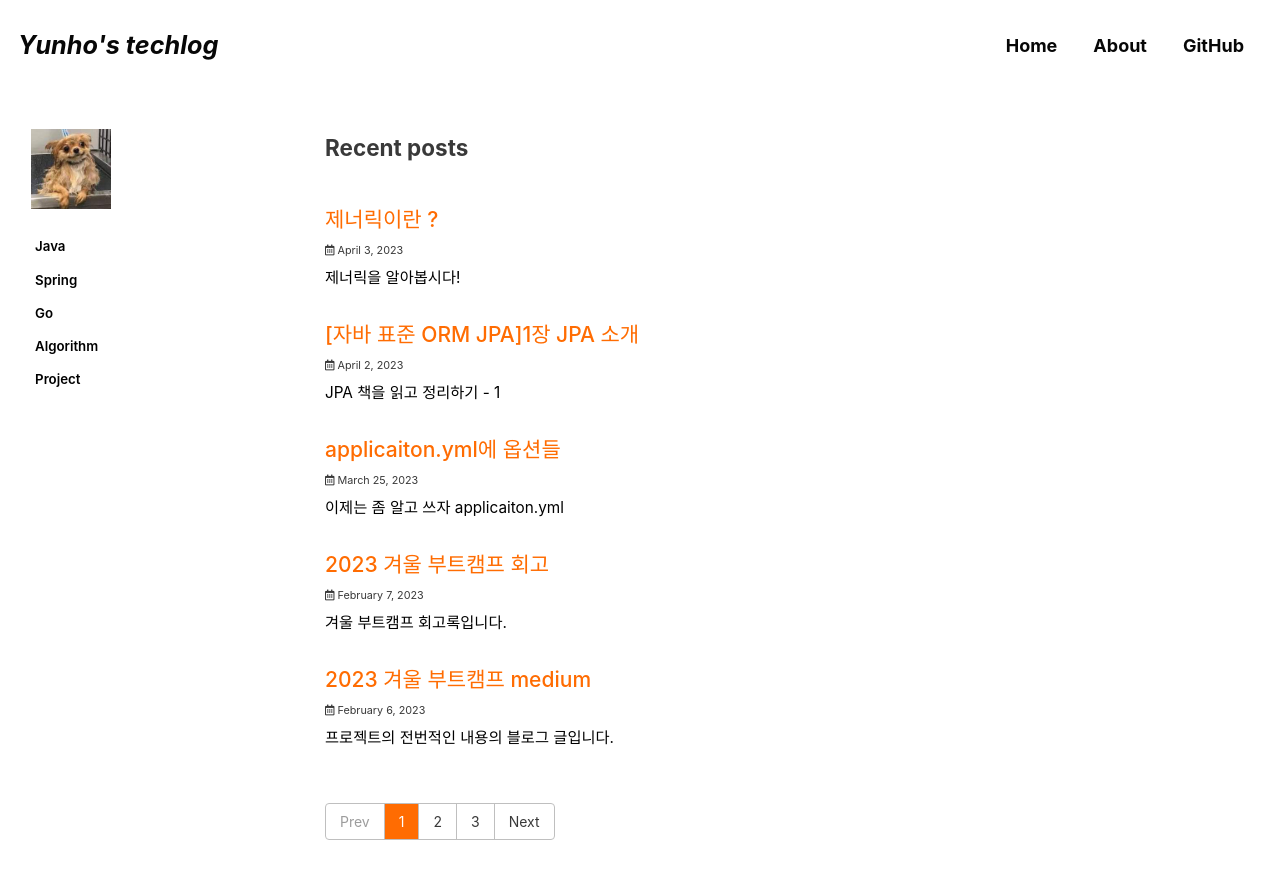
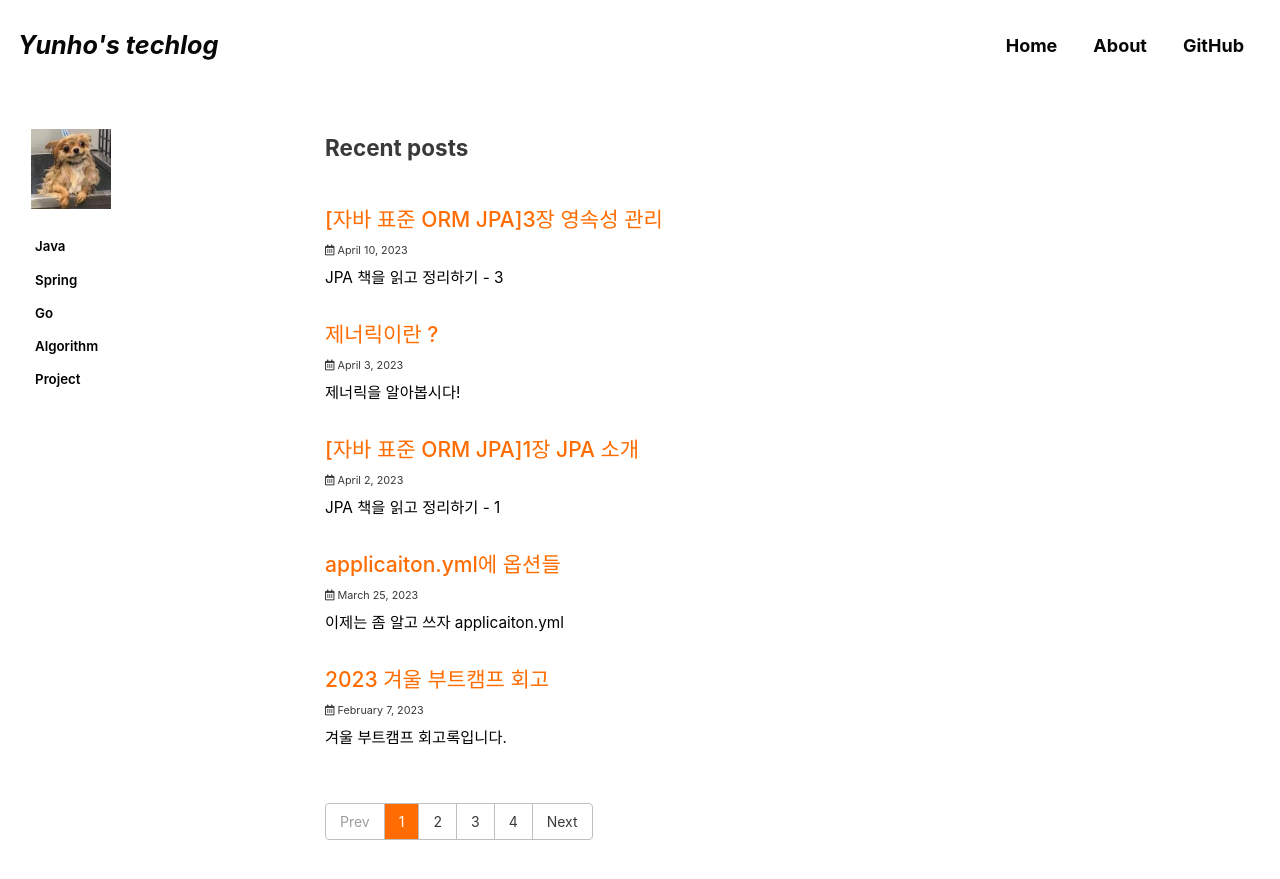
Before and after one commit to yunhobb/yunhobb.github.io, a Jekyll site: the page built from index.html, in a window 1280 px wide and 900 px high. Shown: the top 879 px of the window. Built offline with Jekyll 4.4.1, drawn with Linux system fonts in a browser that asks for light colours; cached includes are drawn as plain includes; some web fonts are replaced; the list of posts is cut into pages by our own code; part of the change alters nothing that is shown.

Commit message:
jpa 3장

````diff
--- a/_pages/about.md
+++ b/_pages/about.md
@@ -1,8 +1,8 @@
 ---
-title: "Hi all! I'm OOOOOO👋🏻"
+title: "Hi all! I'm yunho👋🏻"
 permalink: /about/
 layout: single
 comments: false
 ---
 
-본인 소개 여기에 입력
+안녕하세요
--- /dev/null
+++ b/_posts/2023-04-10-spring-JPA2.md
@@ -0,0 +1,118 @@
+---
+title: "[자바 표준 ORM JPA]3장 영속성 관리"
+excerpt: "JPA 책을 읽고 정리하기 - 3"
+
+categories:
+  - Spring
+tags:
+  - [Spring]
+
+permalink: /spring/jpa3
+
+toc: true
+toc_sticky: true
+
+date: 2023-04-10
+last_modified_at: 2023-04-10
+---
+# 엔티티 매니저 팩토리와 엔티티 매니저
+엔티티 매니저 펙토리는 여러 스레드가 동시에 접근해도 안전하므로 서로 다른 스레드 간에 공유해도 되지만, **엔티티 매니저는 여러 스레드가 동시에 접근하면 동시성 문제가 발생** 하므로 스레드 간에 절대 공유하면 안 된다.
+<img width="490" alt="image" src="https://user-images.githubusercontent.com/87285536/231139293-88de0015-47da-4981-aa46-e16506ae67c7.png"><br>
+
+위 그림을 보면 하나의 EntityManagerFactory에서 다수의 EntityManager를 생성했다. EntityManager1은 아직 데이터베이스 커넥션을 사용하지 않는데, 엔티티 매니저는 데이터베이스 연결이 **꼭 필요한 시점까지 커넥션을 얻지 않는다**. EntityManager2는 커넥션을 사용 중인데 보통 트랜잭션을 시작할 때 커넥션을 획득한다.
+
+# 영속성 컨택스트란?
+영속성 컨택스트는 **"엔티티를 영구 저장하는 환경"**
+```em.persist(member);``` 에서 ```persist()``` 메소드는 엔티티 매니저를 사용해서 회원 엔티티를 영속성 컨텍스트에 저장한다.
+
+# 엔티티 생명주기
+<img width="400" alt="image" src="https://user-images.githubusercontent.com/87285536/231142045-646f75cf-6166-4329-b80e-81ea2d456bd6.png"><br>
+
+엔티티에는 4자지 상태가 존재한다.
+* 비영속 new/transient: 영속성 컨텍스트와 전혀 관계가 없는 상태
+* 영속 managed: 영속성 컨텍스트에 저장된 상태
+* 준영속 detached: 영속성 컨텍스트에 저장되었다가 분리된 상태
+* 삭제 removed: 삭제된 상태
+## 비영속
+엔티티 객체를 생성했다. 순수한 객체 상태이며 아직 저장하지 않았다.
+## 영속
+영속성 컨텍스트가 관리하는 엔티티를 영속 상태라 한다. 결국 영속 상태라는 것은 영속성 컨텍스트에 의 관리된다는 뜻이다.
+## 준영속
+영속성 컨텍스트가 관리하던 영속 상태의 엔티티를 영속성 컨텍스트가 관리하지 않으면 준영속 상태가 된다.
+## 삭제
+엔티티를 영속성 컨텍스트와 데이터베이스에서 삭제한다.
+
+# 영속성 컨텍스트의 특징
+* 영속성 컨텍스트와 식별자 값 : 영속 상태는 식별자 값(기본키와 맵핑한 값)이 반드시 있어야 한다.
+* 영속성 컨텍스트와 데이터베이스 저장
+* 영속성 컨텍스트가 엔티티를 관리하면 다음과 같은 점이 있다.
+  * 1차 캐시
+  * 동일성 보장
+  * 트랙잭션을 지원하는 쓰기 지연
+  * 변경 감지
+  * 지연 로딩
+
+## 조회
+<img width="425" alt="image" src="https://user-images.githubusercontent.com/87285536/231148345-da319898-8ba4-4dca-baca-3f6637cf6ed0.png"><br>
+<img width="681" alt="image" src="https://user-images.githubusercontent.com/87285536/231148540-2f5ea9a4-2ce8-48c5-85cd-d767143540fd.png"><br>
+
+1차 캐시에서 식별자 값으로 엔티티를 찾는다. 만약 찾는 엔티티가 있으면 데이터베이스를 조회하지 않고 메모리에 있는 1차 캐시에서 엔티티를 조회한다.
+만약 엔티티가 1차 캐시에 없으면 엔티티 매니저는 데이터베이스를 조회해서 엔티티를 생성한다. 그리고 1차 캐시에 저장한 후에 영속 상태의 엔티티를 반환한다.
+(영속성 컨텍스트는 성능상 이점과 엔티티의 동일성을 보장한다.)
+
+## 등록
+<img width="495" alt="image" src="https://user-images.githubusercontent.com/87285536/231154361-8ad1d3f1-185f-450f-bce7-acf338e407b0.png"><br>
+먼저 회원 A를 영속화 했다. 영속성 컨텍스트는 1차 캐시에 회원 엔티티를 저장하면서 동시에 회원 엔티티 정보로 등록 쿼리를 만든다. 그리고 만들어진 등록 쿼리를 쓰기 지연 SQL 저장소에 보관한다.
+
+<img width="486" alt="image" src="https://user-images.githubusercontent.com/87285536/231154419-2c6e3150-8b4e-4b5b-b102-8f46d50ddf9a.png"><br>
+다음으로 회원 B를 영속화했다. 마찬가지로 회원 엔티티 정보로 등록 쿼리를 생성해서 쓰기 지연 SQL 저장소에 보관한다. 현재 쓰기 지연 SQL 저장소에는 등록 쿼리가 2건 저장되었다.
+
+
+<img width="467" alt="image" src="https://user-images.githubusercontent.com/87285536/231154579-4f0fd217-3449-48ec-9f7a-5ff04682315d.png"><br>
+
+마지막으로 트랜잭션을 커밋했다. 트랜잭션을 커밋하면 엔티티 매니저는 우선 영속성 컨텍스트를 플러시한다. 플러시는 영속성 컨텍스트의 변경 내용을 데이터베이스에 동기화하는 작업인데 이때 등록, 수정, 삭제한 엔티티를 데이터베이스에 반영한다. 좀 더 자세히 말하면 쓰기 지연 SQL 저장소에 모인 쿼리를 데이터베이스에 보낸다.
+
+JPA는 엔티티를 영속성 컨텍스트에 보관할 때, 최초 상태를 복사해서 저장해두는데 이것을 스냅샷이라고 한다. 그리고 플러시 시점에 스냅샷과 엔티티를 비교해서 변경된 엔티티를 찾는다.
+
+1. 트랜잭션을 커밋하면 엔티티 매니저 내부에서 먼저 플러시flush()가 호출된다.
+2. 엔티티와 스냅샷을 비교해서 변경된 엔티티를 찾는다.
+3. 변경된 엔티티가 있으면 수정 쿼리를 생성해서 쓰기 지연 SQL 저장소에 보낸다.
+4. 쓰기 지연 저장소의 SQL을 데이터베이스에 보낸다.
+5. 데이터베이스 트랜잭션을 커밋한다.
+
+## 삭제
+삭제 대상을 조회한 후 ```remove```로 삭제를 한다. 삭제된 대상은 갈비지 컬렉션의 대상이 되도록 두는 것이 좋다
+
+# 플러쉬(flush
+**플러시flush()는 영속성 컨텍스트의 변경 내용을 데이터베이스에 반영한다)**
+1. 변경 감지가 동작해서 영속성 컨텍스트에 있는 모든 엔티티를 스냅샷과 비교해서 수정된 엔티티를 찾는다. 수정된 엔티티는 수정 쿼리를 만들어 쓰기 지연 SQL 저장소에 등록한다.
+2. 쓰기 지연 SQL 저장소의 쿼리를 데이터베이스에 전송한다(등록, 수정, 삭제, 쿼리)
+영속성 컨태스트를 플러시 하는방법 3가지
+* 직접호출
+  * 메소드를 직접 호출해서 영속성 컨텍스트를 강제로 플러시한다.
+  * 테스트나 다른 프레임워크와 JPA를 함께 사용할 때를 제외하거 거의 사용하지 않는다.
+* 틀랜잭션 커밋 시 플러시 자동 호출
+  * 트랜잭션을 커밋하기 전에 꼭 플러시를 호출해서 영속성 컨택스트의 변경 내용을 데이터베이스에 반영해야한다.
+* JPQL 쿼리 실행시 플러시 자동 호출
+  * 쿼리를 실행하기 직전에 플러시를 해서 변경 내용을 데이터베이스에 반영해야 한다.
+  * JPA는 이런 문제를 예방하기 위해 JPQL을 실행할 때도 플러시를 자동 호출한다.
+  * 참고로 식별자를 기준으로 조회하는 find() 메서드를 호출할 때는 플러시가 실행되지 않는다.
+
+# 준영속
+영속성 컨텍스트가 관리하는 영속 상태의 엔티티가 영속성 컨텍스트에서 분리detached된 것을 준영속 상태라 한다. 따라서 준영속 상태의 엔티티는 영속성 컨텍스트가 제공하는 기능을 사용할 수 없다.
+
+영속 상태의 엔티티를 준영속 상태로 만드는 방법은 크게 3가지이다.
+## em.detach(entity)
+: 특정 엔티티만 준영속 상태로 전환한다.
+<img width="449" alt="image" src="https://user-images.githubusercontent.com/87285536/231163453-5c904d06-591b-44a2-afef-30c68d5faaac.png"><br>
+<img width="417" alt="image" src="https://user-images.githubusercontent.com/87285536/231163620-60ddbbb5-51d7-4114-b95b-028c14bcbd29.png"><br>
+준영속 상태는 영속성 컨텍스트로부터 분리된 상태다
+
+## em.clear()
+: 영속성 컨텍스트를 완전히 초기화한다.
+* clear()는 영속성 컨텍스트에 있는 모든 것을 영속성 컨텍스트를 제거하고 새로 만든 것처럼 초기화 시킨다.
+* 준영속 상태이므로 영속성 컨텍스트가 지원하는 변경 감지는 동작하지 않는다
+* 따라서 데이터베이스에도 반영되지 않는다.
+## em.close()
+: 영속성 컨텍스트를 종료한다.
+* 영속성 컨텍스트를 종료하면 해당 영속성 컨텍스트가 관리하던 영속 상태의 엔티티가 모두 준영속 상태가 된다.
````
